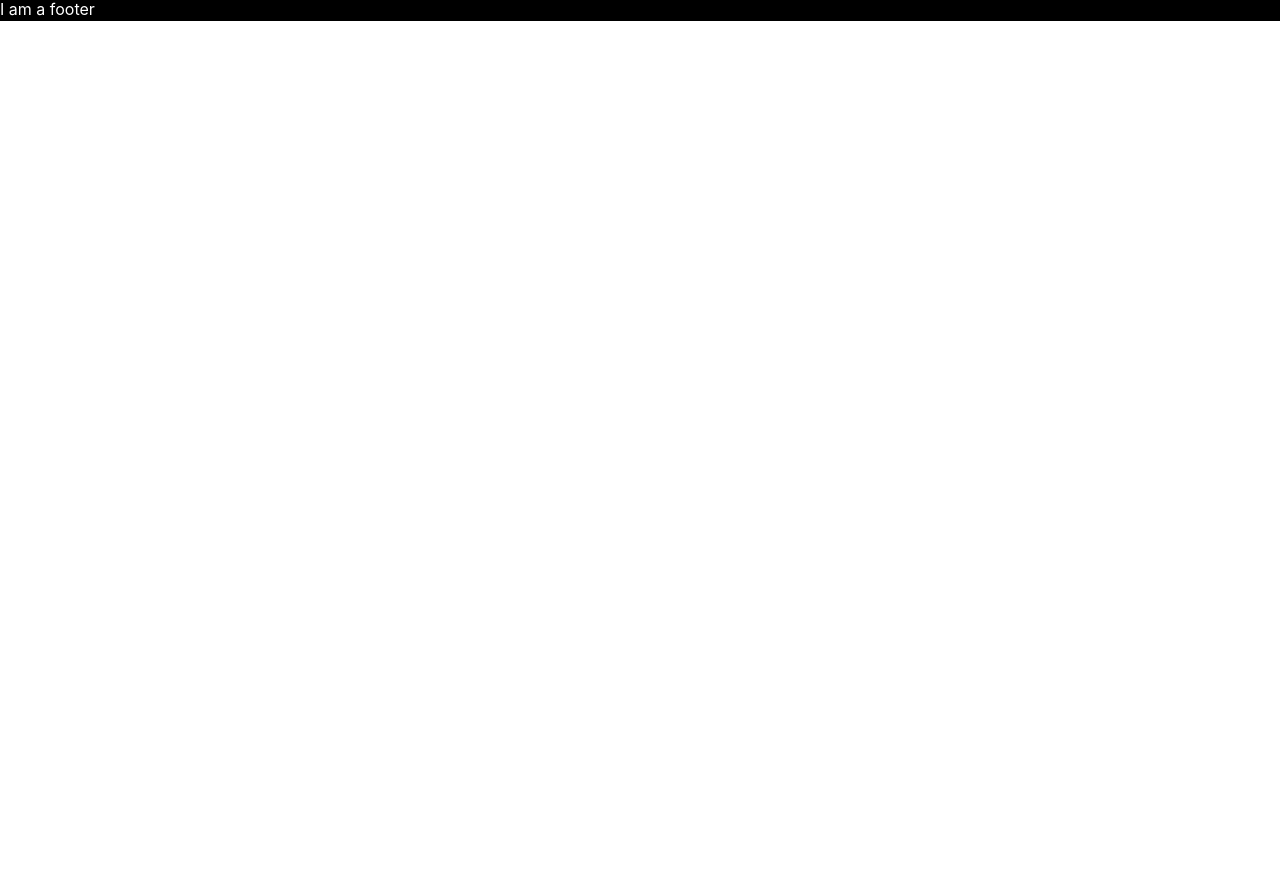
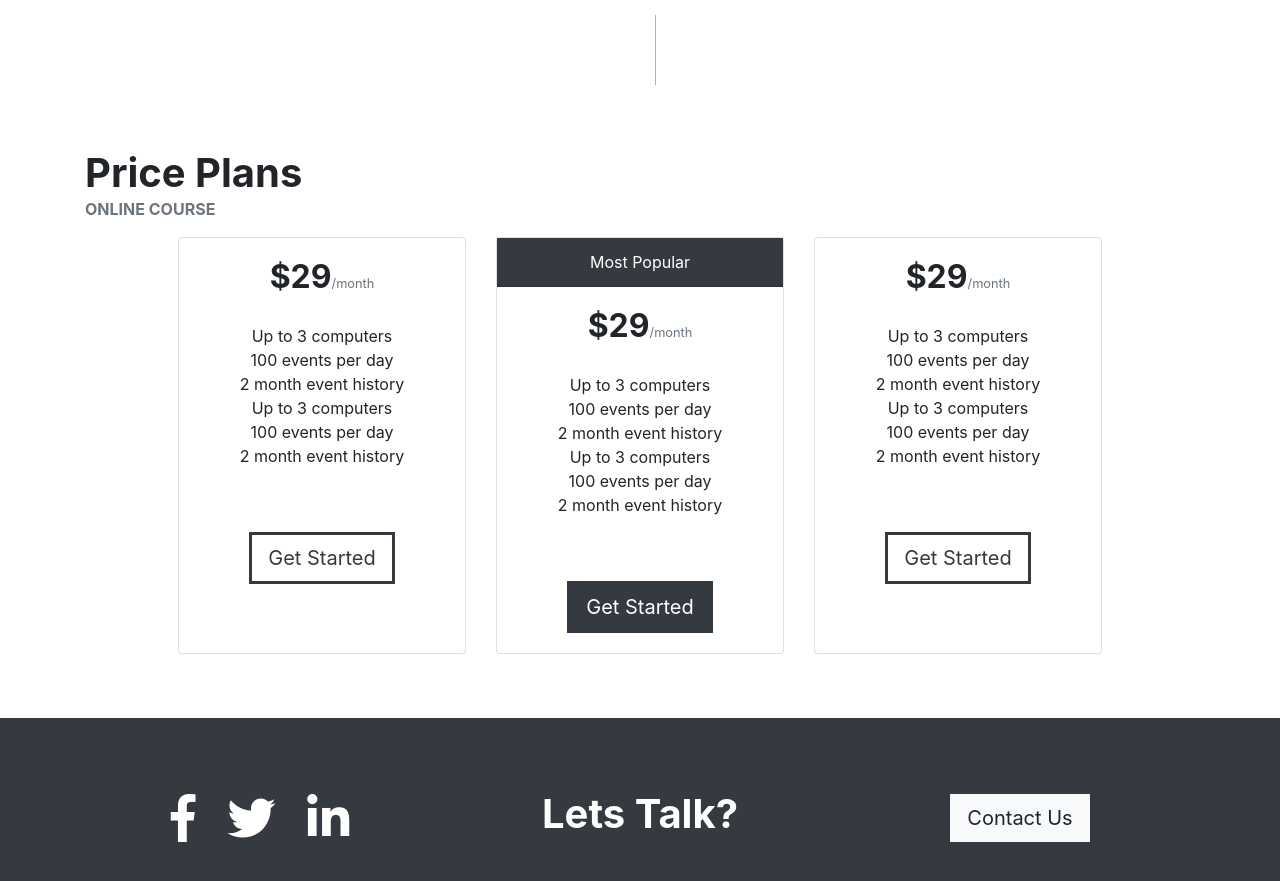
Before and after one commit to robertsthomas/Simple-Frontend-Design, a React (Create React App) app: page / in a window 1280 px wide. Shown: the part 1411-2292 px from the top of the page. Before the commit the page ends 1432 px from the top, so only its background shows below. Built offline with nearby package versions, Linux system fonts and the light colour scheme.

Commit message:
Add Footer and Prices Sections

```diff
--- a/src/App.js
+++ b/src/App.js
@@ -9,19 +9,23 @@ import VeritcalRule from './Components/VerticalRule/VerticalRule'
 
 // Page Sections
 import Hero from "./Sections/Hero/Hero";
+import Prices from './Sections/Prices/Prices'
 import About from './Sections/About/About'
+import Footer from './Sections/Footer/Footer'
 
 class App extends Component {
   render() {
     return (
-      <Container fluid className='m-0 p-0'>
+      <Container fluid style={{ margin: 0, padding: 0 }}>
         <Navigation />
         <Hero />
-        <VeritcalRule />
-        <About />
-        <div style={{color: 'white', background: 'black'}} className="footer">
-          I am a footer
-        </div>
+        <Container>
+          <VeritcalRule />
+          <About />
+          <VeritcalRule />
+          <Prices />
+        </Container>
+        <Footer />
       </Container>
     );
   }
--- a/src/Components/VerticalRule/VerticalRule.jsx
+++ b/src/Components/VerticalRule/VerticalRule.jsx
@@ -3,7 +3,7 @@ import React from 'react'
 const VerticalRule = () => (
 	<div className="page-row py-5">
 		<div className="col-1 offset-6">
-			<div style={{opacity: .3, borderLeft: '1px solid black', height: 100 }}></div>
+			<div style={{opacity: .3, borderLeft: '1px solid black', height: 70 }}></div>
 		</div>
 	</div>
 )
--- a/src/Sections/About/About.jsx
+++ b/src/Sections/About/About.jsx
@@ -3,7 +3,7 @@ import React from 'react'
 import './style.scss'
 
 const About = () => (
-	<div className="container h-100">
+	<React.Fragment>
 		<div className="page-row">
 			<div className="col-12 text-wrap">
 				<div className="h1 font-weight-bold mb-0">About</div>
@@ -30,7 +30,7 @@ const About = () => (
 				</div>
 			))}
 		</div>
-	</div>
+	</React.Fragment>
 )
 
 export default About
--- a/src/Sections/About/style.scss
+++ b/src/Sections/About/style.scss
@@ -1,5 +1,6 @@
 @import "~bootstrap/scss/bootstrap";
 
 .page-row {
-	@extend .row, .mb-3
+
+	@extend .row, .mb-3, .m-0
 }
--- /dev/null
+++ b/src/Sections/Footer/Footer.jsx
@@ -0,0 +1,29 @@
+import React from 'react'
+
+const Footer = () => (
+	<div className="container-fluid bg-dark" style={{ height: 200 }}>
+		<div className="container h-100">
+			<div className="row text-white justify-content-center align-items-center h-100 text-center">
+				<div className="col-4">
+					<span className='px-3' style={{ color: 'white' }}>
+						<i class="fab fa-facebook-f fa-3x"></i>
+					</span>
+					<span className='px-3' style={{ color: 'white' }}>
+						<i class="fab fa-twitter fa-3x"></i>
+					</span>
+					<span className='px-3' style={{ color: 'white' }}>
+						<i class="fab fa-linkedin-in fa-3x"></i>
+					</span>
+				</div>
+				<div className="col-4">
+					<h1><strong>Lets Talk?</strong></h1>
+				</div>
+				<div className="col-4">
+					<button type='button' className="btn btn-light btn-lg rounded-0">Contact Us</button>
+				</div>
+			</div>
+		</div>
+	</div>
+)
+
+export default Footer
--- /dev/null
+++ b/src/Sections/Prices/Prices.jsx
@@ -0,0 +1,79 @@
+import React from 'react'
+
+const Prices = () => (
+	<div className='pb-5'>
+		<div className="row mb-3">
+			<div className="col-12 text-wrap">
+				<div className="h1 font-weight-bold mb-0">Price Plans</div>
+				<div className='font-weight-bold text-muted text-uppercase'>online course</div>
+			</div>
+		</div>
+		<div className="row mb-3 justify-content-center">
+
+			<div className="card-deck">
+				<div className="card" style={{ width: '18rem' }}>
+					<div className="card-body text-center">
+						<div className="card-title pb-3">
+							<div className="d-inline h2 font-weight-bold">$29</div>
+							<div className="d-inline small text-muted">/month</div>
+						</div>
+						<ul class="list-unstyled">
+							<li>Up to 3 computers</li>
+							<li> 100 events per day</li>
+							<li> 2 month event history</li>
+							<li>Up to 3 computers</li>
+							<li> 100 events per day</li>
+							<li> 2 month event history</li>
+						</ul>
+						<button type="button" class="btn btn-outline-dark btn-lg mt-5 rounded-0" style={{ borderWidth: 'medium' }}>
+							Get Started
+							</button>
+					</div>
+				</div>
+
+				<div className="card" style={{ width: '18rem', }}>
+					<div className="card-header text-center bg-dark text-white rounded-0">Most Popular</div>
+					<div className="card-body text-center">
+						<div className="card-title pb-3">
+							<div className="d-inline h2 font-weight-bold">$29</div>
+							<div className="d-inline small text-muted">/month</div>
+						</div>
+						<ul class="list-unstyled">
+							<li>Up to 3 computers</li>
+							<li> 100 events per day</li>
+							<li> 2 month event history</li>
+							<li>Up to 3 computers</li>
+							<li> 100 events per day</li>
+							<li> 2 month event history</li>
+						</ul>
+						<button type="button" class="btn btn-dark btn-lg mt-5 rounded-0" style={{ borderWidth: 'medium' }}>
+							Get Started
+							</button>
+					</div>
+				</div>
+
+				<div className="card" style={{ width: '18rem' }}>
+					<div className="card-body text-center">
+						<div className="card-title pb-3">
+							<div className="d-inline h2 font-weight-bold">$29</div>
+							<div className="d-inline small text-muted">/month</div>
+						</div>
+						<ul class="list-unstyled">
+							<li>Up to 3 computers</li>
+							<li> 100 events per day</li>
+							<li> 2 month event history</li>
+							<li>Up to 3 computers</li>
+							<li> 100 events per day</li>
+							<li> 2 month event history</li>
+						</ul>
+						<button type="button" class="btn btn-outline-dark btn-lg mt-5 rounded-0" style={{ borderWidth: 'medium' }}>
+							Get Started
+							</button>
+					</div>
+				</div>
+			</div>
+		</div>
+	</div>
+)
+
+export default Prices
```
Also changed, not shown: src/custom.scss (line endings or trailing spaces).
